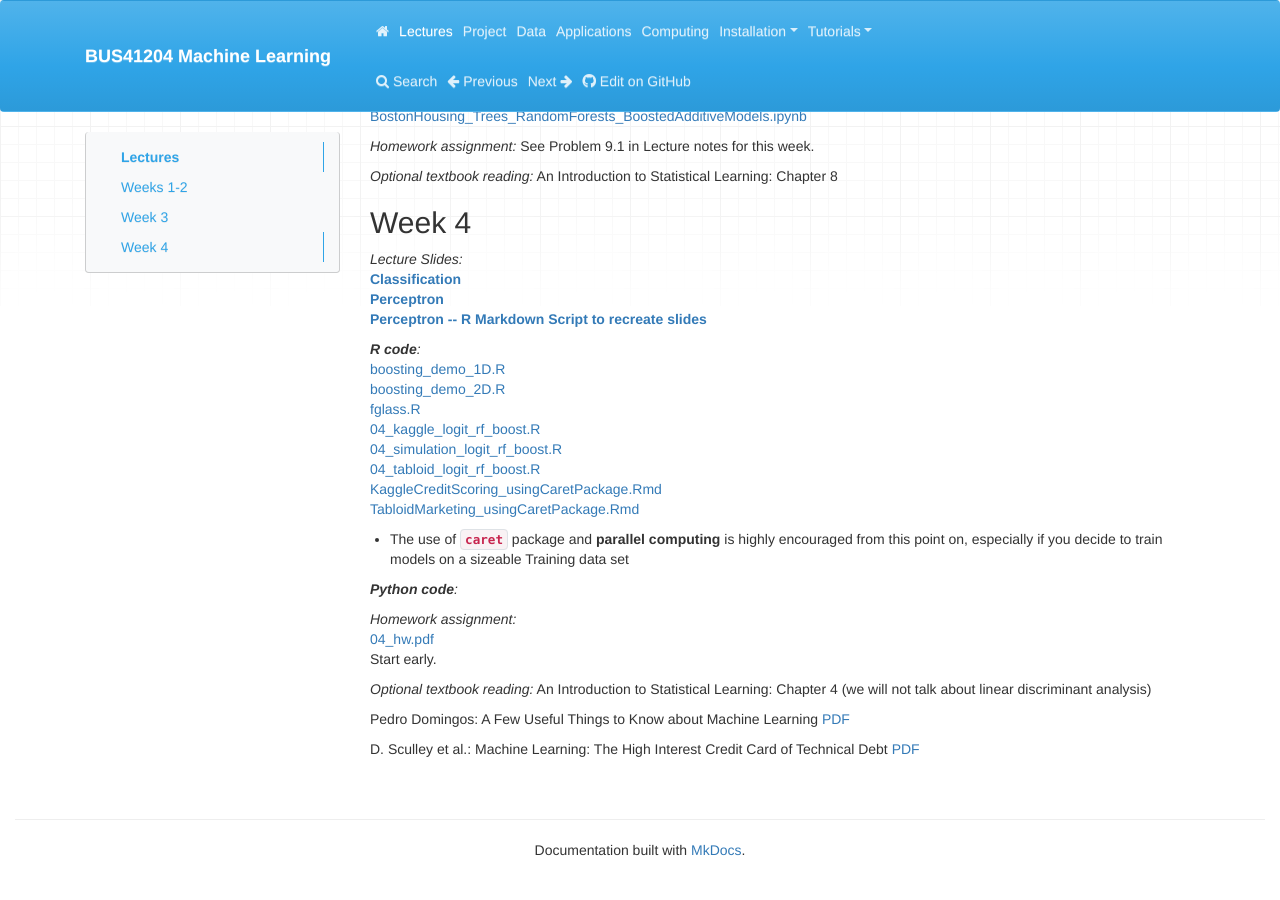
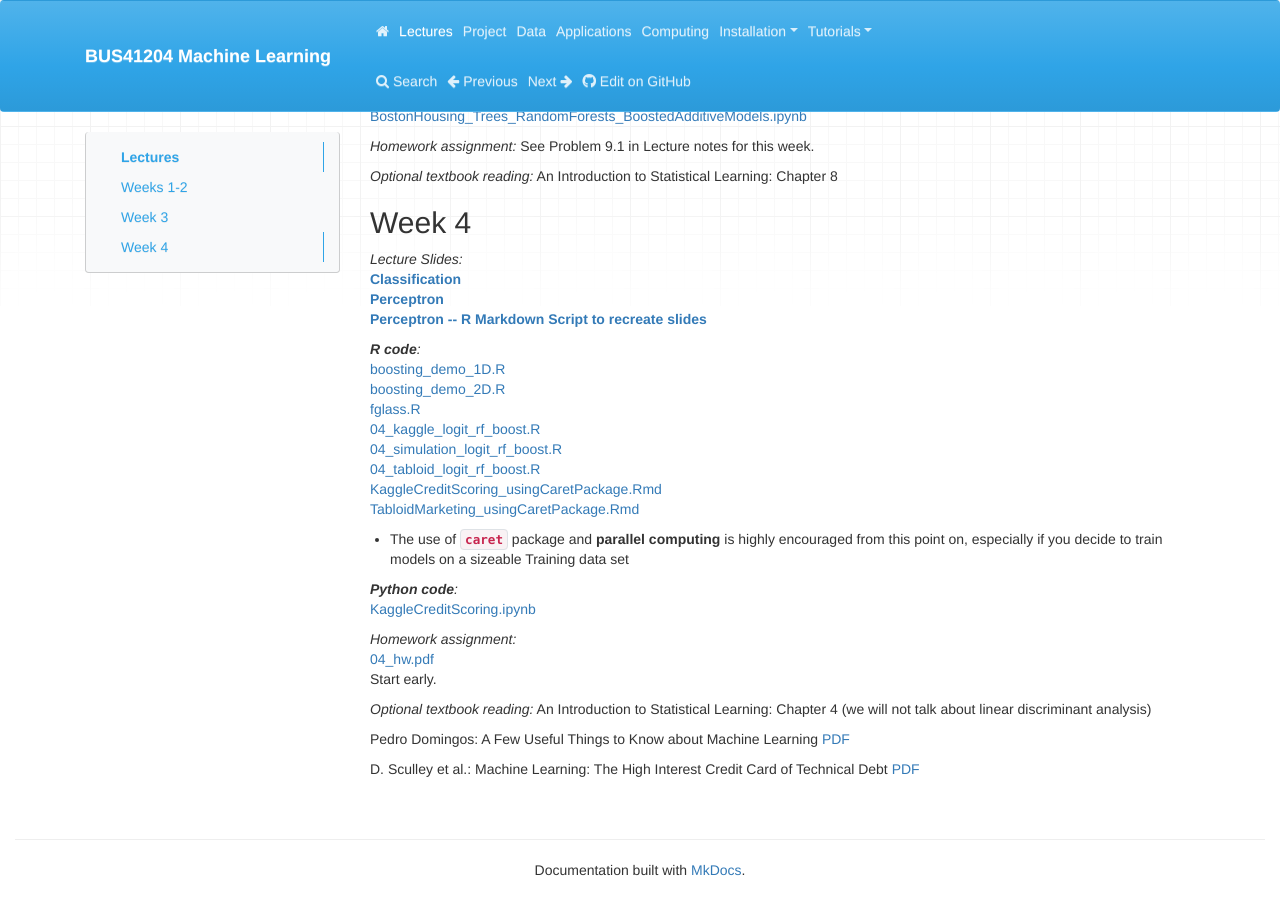
Before and after one commit to ChicagoBoothML/MachineLearning_Fall2015, an MkDocs documentation site: the page built from docs/Syllabus.md, in a window 1280 px wide and 900 px high, scrolled down 1627 px. Built offline with MkDocs 1.6.1, drawn with Linux system fonts in a browser that asks for light colours; nearby versions of some CDN libraries; old or Windows-style settings are respelled for this version of MkDocs.

Commit message:
update Kaggle Credit Scoring ipynb

```diff
--- a/docs/Syllabus.md
+++ b/docs/Syllabus.md
@@ -107,6 +107,8 @@ _**R code**:_ <br>
 
 
 _**Python code**:_ <br>
+[KaggleCreditScoring.ipynb](http://github.com/ChicagoBoothML/MachineLearning_Fall2015/blob/master/Programming%20Scripts/Kaggle%20Credit%20Scoring/Python/KaggleCreditScoring.ipynb) <br>
+
 
 _Homework assignment:_  <br>
 [04_hw.pdf](Syllabus/04_hw.pdf) <br>
```
Also changed, not shown: 1 other file.
